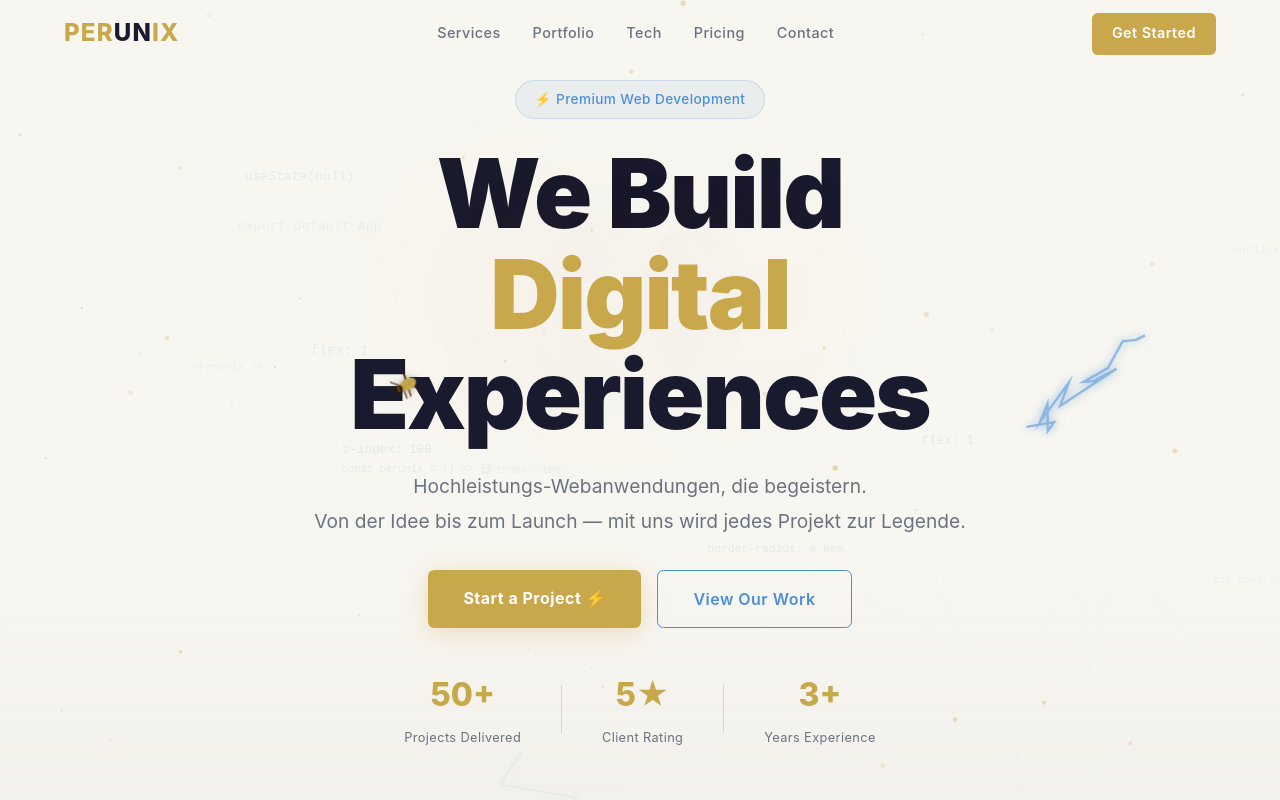
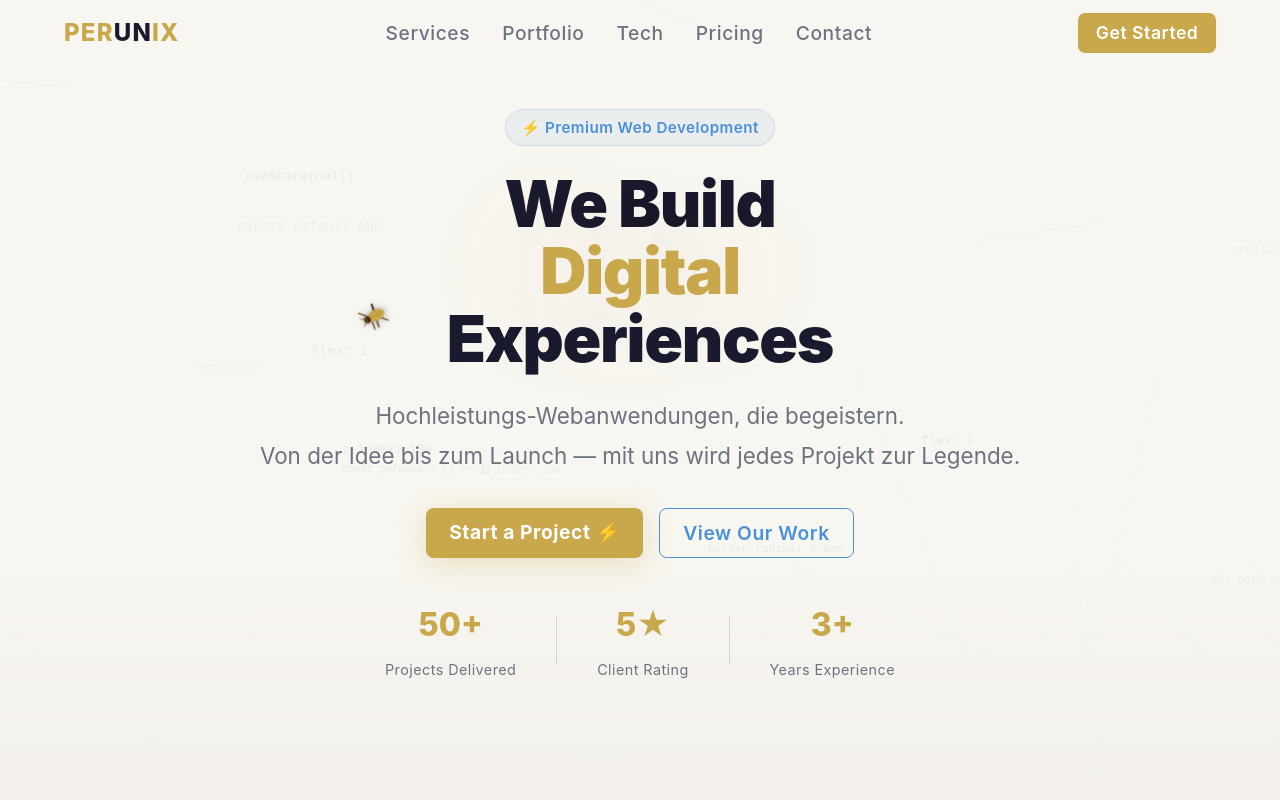
Before and after one commit to login-nigol/perunix, a React (Vite) app: page / in a window 1280 px wide. Shown: the top 800 px of the page. Built offline with nearby package versions, Linux system fonts and the light colour scheme.

Commit message:
fix: disable particles in LightningCanvas

```diff
--- a/src/components/canvas/LightningCanvas.jsx
+++ b/src/components/canvas/LightningCanvas.jsx
@@ -13,10 +13,10 @@ const CONFIG = {
     LINES_COUNT: 40,
 
     /* Количество летающих частиц-искр */
-    PARTICLES_COUNT: 50,
+    PARTICLES_COUNT: 0,
 
     /* Количество молний одновременно на экране */
-    LIGHTNING_COUNT: 8,
+    LIGHTNING_COUNT: 5,
 
     /* Скорость движения частиц */
     PARTICLE_SPEED: 0.4,
--- a/src/components/landing/HeroSection.module.css
+++ b/src/components/landing/HeroSection.module.css
@@ -33,19 +33,19 @@
 /* ===================== BADGE ===================== */
 /* Лейбл над заголовком */
 .badge {
-  font-size: 0.85em;
-  font-weight: 500;
+  font-size: 0.95em;
+  font-weight: 600;
   color: var(--clr-blue);
   background-color: rgba(74, 144, 217, 0.08);
   border: 0.05em solid rgba(74, 144, 217, 0.2);
   border-radius: 2em;
-  padding: 0.5em 1.4em;
+  padding: 0.3em 1em;
   letter-spacing: 0.03em;
 }
 
 /* ===================== ЗАГОЛОВОК ===================== */
 .title {
-  font-size: clamp(3em, 8vw, 6em);
+  font-size: clamp(2.5em, 6vw, 4em);
   font-weight: 900;
   line-height: 1.05;
   letter-spacing: -0.02em;
@@ -61,7 +61,7 @@
 
 /* ===================== ПОДЗАГОЛОВОК ===================== */
 .subtitle {
-  font-size: clamp(1em, 2vw, 1.2em);
+  font-size: clamp(1.2em, 2vw, 1.4em);
   color: var(--clr-muted);
   max-width: 36em;
   line-height: 1.8;
@@ -78,9 +78,9 @@
 
 /* Главная кнопка — золотая */
 .btnPrimary {
-  font-size: 1em;
+  font-size: 1.2em;
   font-weight: 700;
-  padding: 0.9em 2.2em;
+  padding: 0.4em 1.2em;
   border-radius: var(--radius-btn);
   background-color: var(--clr-gold);
   color: #fff;
@@ -97,9 +97,9 @@
 
 /* Вторичная кнопка — голубая рамка */
 .btnSecondary {
-  font-size: 1em;
+  font-size: 1.2em;
   font-weight: 600;
-  padding: 0.9em 2.2em;
+  padding: 0.4em 1.2em;
   border-radius: var(--radius-btn);
   border: 0.05em solid var(--clr-blue);
   color: var(--clr-blue);
@@ -141,7 +141,7 @@
 
 /* Подпись */
 .statLabel {
-  font-size: 0.8em;
+  font-size: 0.9em;
   color: var(--clr-muted);
   letter-spacing: 0.03em;
 }
@@ -164,6 +164,14 @@
 
 /* ===================== АДАПТИВ ===================== */
 @media (max-width: 48em) {
+  .stats {
+    gap: 1em;
+  }
+
+  .statNumber {
+    font-size: 1.5em;
+  }
+
   /* На мобилке скрываем разделители статистики */
   .statDivider {
     display: none;
@@ -172,7 +180,7 @@
   /* Кнопки на всю ширину */
   .buttons {
     flex-direction: column;
-    width: 100%;
+    width: 80%;
   }
 
   .btnPrimary,
--- a/src/components/landing/Navbar.module.css
+++ b/src/components/landing/Navbar.module.css
@@ -56,7 +56,7 @@
 
 /* Ссылка навигации */
 .navLink {
-  font-size: 0.9em;
+  font-size: 1.2em;
   font-weight: 500;
   color: var(--clr-muted);
   letter-spacing: 0.03em;
@@ -86,9 +86,9 @@
 
 /* ===================== CTA КНОПКА ===================== */
 .cta {
-  font-size: 0.9em;
+  font-size: 1.1em;
   font-weight: 600;
-  padding: 0.6em 1.4em;
+  padding: 0.3em 1em;
   border-radius: var(--radius-btn);
   background-color: var(--clr-gold);
   color: #fff;
@@ -146,8 +146,8 @@
 
 /* Ссылка в мобильном меню */
 .mobileLink {
-  font-size: 1.1em;
-  font-weight: 500;
+  font-size: 1.2em;
+  font-weight: 700;
   color: var(--clr-muted);
   padding: 0.8em 0;
   border-bottom: 0.05em solid var(--clr-border);
--- a/src/components/ui/Bug.jsx
+++ b/src/components/ui/Bug.jsx
@@ -9,10 +9,10 @@ import styles from './Bug.module.css'
 
 /* ===================== КОНСТАНТЫ ===================== */
 /* Скорость передвижения жука в пикселях за кадр */
-const SPEED = 1.5
+const SPEED = 0.8
 
 /* Расстояние от курсора при котором жук убегает */
-const FLEE_RADIUS = 120
+const FLEE_RADIUS = 100
 
 /* Интервал между сменой направления (мс) */
 const DIRECTION_CHANGE = 3000
```
